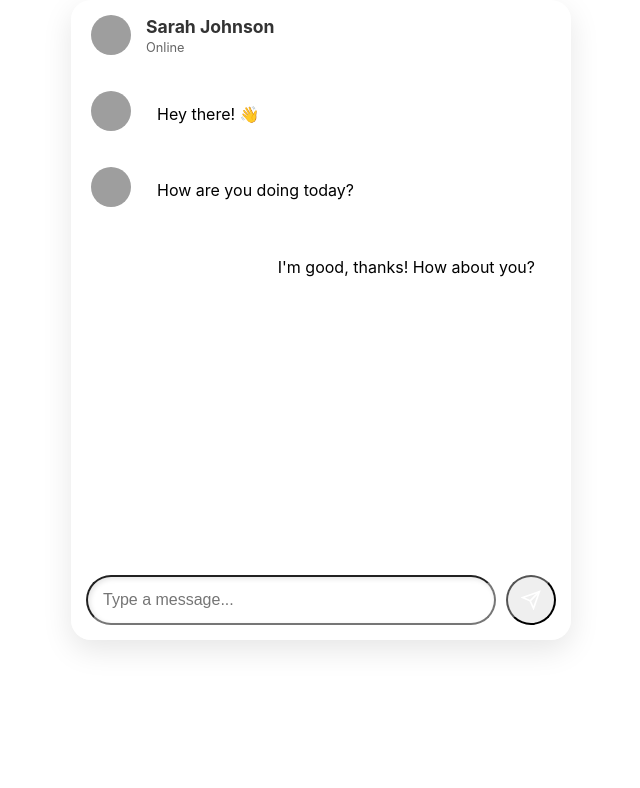
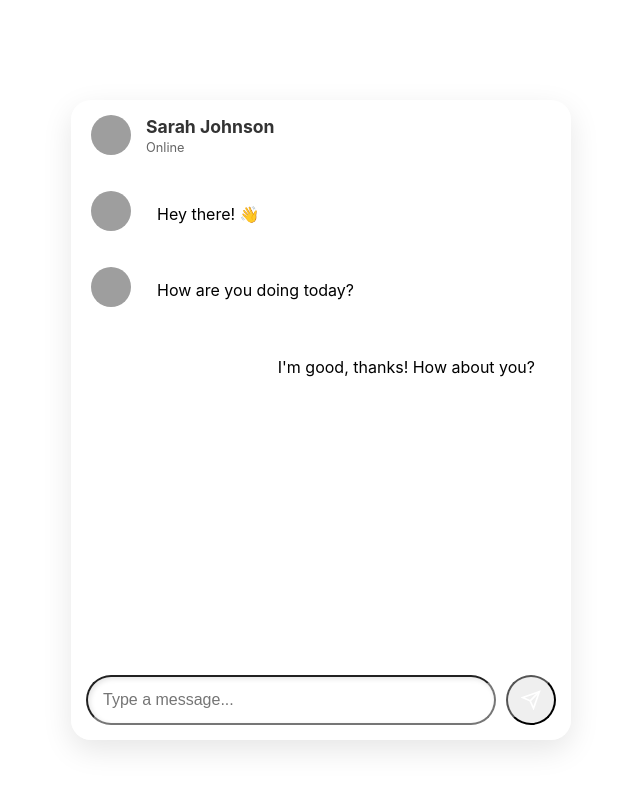
Before and after one commit to immustafa37/frontend-chat-app, a React (Create React App) app: page / in a window 1280 px wide. Shown: the top 788 px of the page, without its empty margins (319-959 px from the left). Built offline with nearby package versions, Linux system fonts and the light colour scheme; grey boxes are pictures that could not be loaded.

Commit message:
added file code App.scss

```diff
--- a/src/App.scss
+++ b/src/App.scss
@@ -0,0 +1,10 @@
+@import './styles/variables';
+@import './assets/styles/main';
+
+.app-container {
+  min-height: 100vh;
+  padding: 20px;
+  display: flex;
+  justify-content: center;
+  align-items: center;
+}
```
